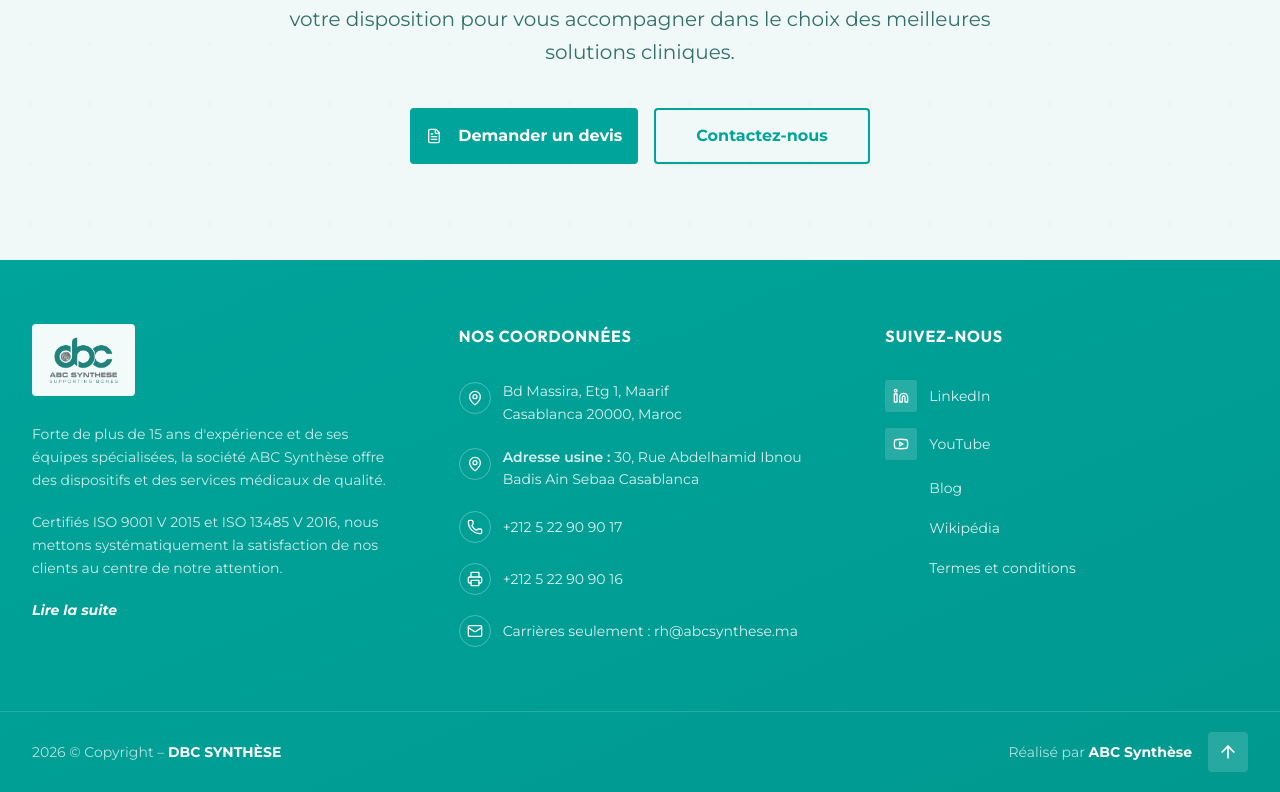
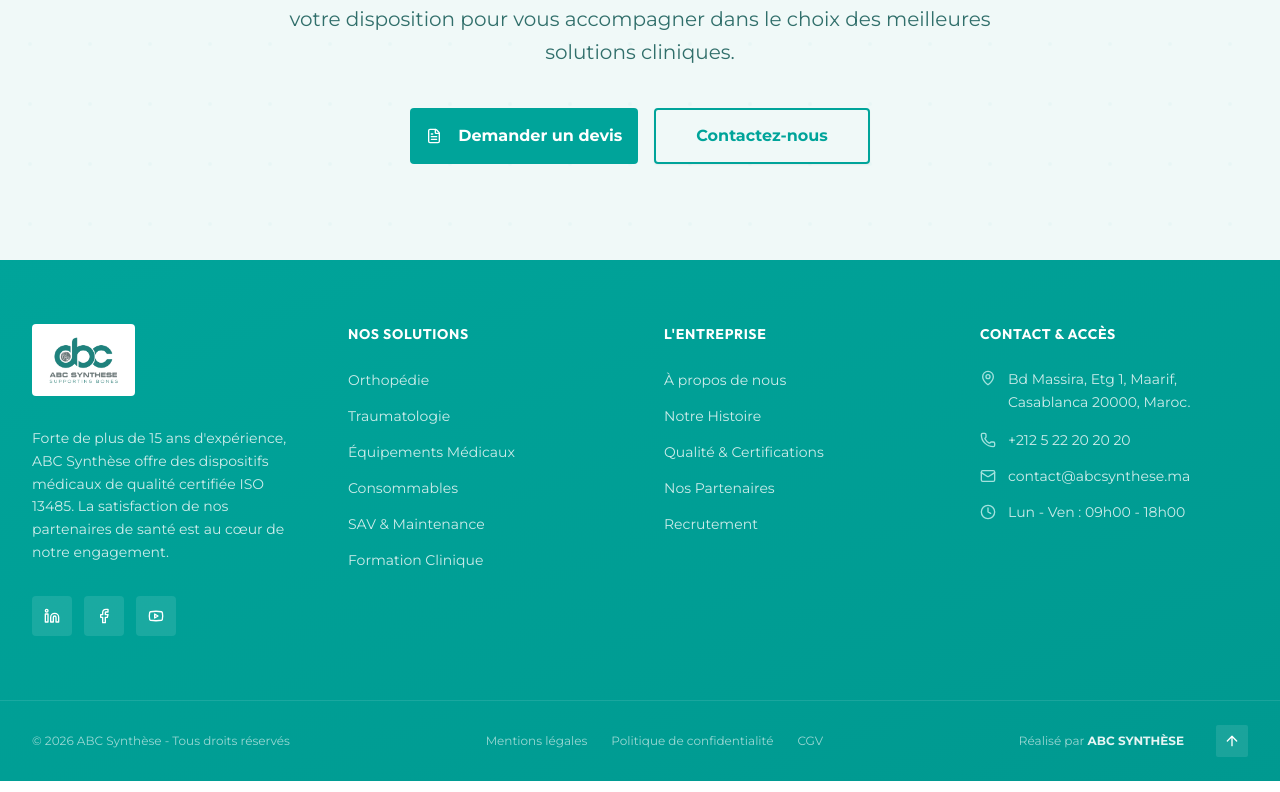
Before and after one commit to paraglow26-cell/dbc, a React (Vite) app: page / in a window 1280 px wide. Shown: the part 5343-6135 px from the top of the page. Built offline with nearby package versions, Linux system fonts and the light colour scheme; no server answers.

Commit message:
feat: update Footer layout and content to match 4-column design

```diff
--- a/src/components/layout/Footer.tsx
+++ b/src/components/layout/Footer.tsx
@@ -2,24 +2,14 @@ import { Link } from 'react-router-dom';
 import {
   MapPin,
   Phone,
-  Printer,
   Mail,
   Linkedin,
   Youtube,
+  Facebook,
+  Clock,
   ArrowUp,
 } from 'lucide-react';
 import logo from '@/assets/logo-dbc.png';
-
-const suivezNous = [
-  { name: 'LinkedIn', href: '#', icon: Linkedin },
-  { name: 'YouTube', href: '#', icon: Youtube },
-];
-
-const liens = [
-  { name: 'Blog', href: '#' },
-  { name: 'Wikipédia', href: '#' },
-  { name: 'Termes et conditions', href: '#' },
-];
 
 export default function Footer() {
   const scrollToTop = () => {
@@ -31,139 +21,139 @@ export default function Footer() {
       {/* ── MAIN FOOTER ── */}
       <div className="bg-gradient-to-br from-[#00a49a] to-[#009990]">
         <div className="max-w-7xl mx-auto px-4 sm:px-6 lg:px-8 py-16">
-          <div className="grid grid-cols-1 md:grid-cols-3 gap-12 lg:gap-16">
+          <div className="grid grid-cols-1 md:grid-cols-2 lg:grid-cols-4 gap-12">
 
-            {/* ── Column 1 : Brand ── */}
-            <div className="space-y-5">
+            {/* ── Column 1 : Brand & Social ── */}
+            <div className="space-y-6">
               <Link to="/" className="inline-block">
-                <div className="bg-white/95 rounded-lg px-4 py-3 inline-block">
+                <div className="bg-white rounded-lg px-4 py-3 inline-block">
                   <img src={logo} alt="ABC Synthèse" className="h-12 w-auto" />
                 </div>
               </Link>
               <p className="text-white/80 text-sm leading-relaxed">
-                Forte de plus de 15 ans d'expérience et de ses équipes
-                spécialisées, la société ABC Synthèse offre des dispositifs
-                et des services médicaux de qualité.
+                Forte de plus de 15 ans d'expérience, ABC Synthèse offre des dispositifs médicaux de
+                qualité certifiée ISO 13485. La satisfaction de nos partenaires de santé est au cœur de
+                notre engagement.
               </p>
-              <p className="text-white/80 text-sm leading-relaxed">
-                Certifiés ISO 9001 V 2015 et ISO 13485 V 2016, nous mettons
-                systématiquement la satisfaction de nos clients au centre de
-                notre attention.
-              </p>
-              <Link
-                to="/a-propos"
-                className="inline-block text-white font-bold text-sm italic hover:underline"
-              >
-                Lire la suite
-              </Link>
+              <div className="flex gap-3 pt-2">
+                <a href="#" className="w-10 h-10 rounded-lg bg-white/10 flex items-center justify-center hover:bg-white/20 transition-colors">
+                  <Linkedin className="w-4 h-4 text-white" />
+                </a>
+                <a href="#" className="w-10 h-10 rounded-lg bg-white/10 flex items-center justify-center hover:bg-white/20 transition-colors">
+                  <Facebook className="w-4 h-4 text-white" />
+                </a>
+                <a href="#" className="w-10 h-10 rounded-lg bg-white/10 flex items-center justify-center hover:bg-white/20 transition-colors">
+                  <Youtube className="w-4 h-4 text-white" />
+                </a>
+              </div>
             </div>
 
-            {/* ── Column 2 : Coordonnées ── */}
+            {/* ── Column 2 : Nos Solutions ── */}
             <div>
-              <h4 className="text-white font-bold text-base uppercase tracking-wider mb-8">
-                Nos Coordonnées
+              <h4 className="text-white font-bold text-sm uppercase tracking-wider mb-6">
+                Nos Solutions
               </h4>
-              <ul className="space-y-5">
+              <ul className="space-y-3">
+                {[
+                  { name: 'Orthopédie', href: '/produits?category=orthopedie' },
+                  { name: 'Traumatologie', href: '/produits?category=traumatologie' },
+                  { name: 'Équipements Médicaux', href: '/produits?category=equipements' },
+                  { name: 'Consommables', href: '/produits?category=consommables' },
+                  { name: 'SAV & Maintenance', href: '/services/maintenance' },
+                  { name: 'Formation Clinique', href: '/services/formation' },
+                ].map((item) => (
+                  <li key={item.name}>
+                    <Link to={item.href} className="text-white/80 hover:text-white transition-colors text-sm">
+                      {item.name}
+                    </Link>
+                  </li>
+                ))}
+              </ul>
+            </div>
+
+            {/* ── Column 3 : L'Entreprise ── */}
+            <div>
+              <h4 className="text-white font-bold text-sm uppercase tracking-wider mb-6">
+                L'Entreprise
+              </h4>
+              <ul className="space-y-3">
+                {[
+                  { name: 'À propos de nous', href: '/a-propos' },
+                  { name: 'Notre Histoire', href: '/a-propos' },
+                  { name: 'Qualité & Certifications', href: '/a-propos' },
+                  { name: 'Nos Partenaires', href: '/produits' },
+                  { name: 'Recrutement', href: '/contact' },
+                ].map((item) => (
+                  <li key={item.name}>
+                    <Link to={item.href} className="text-white/80 hover:text-white transition-colors text-sm">
+                      {item.name}
+                    </Link>
+                  </li>
+                ))}
+              </ul>
+            </div>
+
+            {/* ── Column 4 : Contact & Accès ── */}
+            <div>
+              <h4 className="text-white font-bold text-sm uppercase tracking-wider mb-6">
+                Contact & Accès
+              </h4>
+              <ul className="space-y-4">
                 <li className="flex items-start gap-3">
-                  <div className="w-8 h-8 rounded-full border border-white/30 flex items-center justify-center shrink-0 mt-0.5">
-                    <MapPin className="w-4 h-4 text-white" />
-                  </div>
-                  <span className="text-white/85 text-sm leading-relaxed">
-                    Bd Massira, Etg 1, Maarif<br />
-                    Casablanca 20000, Maroc
-                  </span>
-                </li>
-                <li className="flex items-start gap-3">
-                  <div className="w-8 h-8 rounded-full border border-white/30 flex items-center justify-center shrink-0 mt-0.5">
-                    <MapPin className="w-4 h-4 text-white" />
-                  </div>
-                  <span className="text-white/85 text-sm leading-relaxed">
-                    <span className="font-semibold">Adresse usine :</span> 30, Rue Abdelhamid Ibnou
-                    Badis Ain Sebaa Casablanca
+                  <MapPin className="w-4 h-4 text-[#a3e2de] mt-0.5 shrink-0" />
+                  <span className="text-white/80 text-sm leading-relaxed">
+                    Bd Massira, Etg 1, Maarif,<br />
+                    Casablanca 20000, Maroc.
                   </span>
                 </li>
                 <li className="flex items-center gap-3">
-                  <div className="w-8 h-8 rounded-full border border-white/30 flex items-center justify-center shrink-0">
-                    <Phone className="w-4 h-4 text-white" />
-                  </div>
-                  <a href="tel:+212522909017" className="text-white/85 text-sm hover:text-white transition-colors">
-                    +212 5 22 90 90 17
+                  <Phone className="w-4 h-4 text-[#a3e2de] shrink-0" />
+                  <a href="tel:+212522202020" className="text-white/80 text-sm hover:text-white transition-colors">
+                    +212 5 22 20 20 20
                   </a>
                 </li>
                 <li className="flex items-center gap-3">
-                  <div className="w-8 h-8 rounded-full border border-white/30 flex items-center justify-center shrink-0">
-                    <Printer className="w-4 h-4 text-white" />
-                  </div>
-                  <span className="text-white/85 text-sm">
-                    +212 5 22 90 90 16
-                  </span>
+                  <Mail className="w-4 h-4 text-[#a3e2de] shrink-0" />
+                  <a href="mailto:contact@abcsynthese.ma" className="text-white/80 text-sm hover:text-white transition-colors">
+                    contact@abcsynthese.ma
+                  </a>
                 </li>
                 <li className="flex items-center gap-3">
-                  <div className="w-8 h-8 rounded-full border border-white/30 flex items-center justify-center shrink-0">
-                    <Mail className="w-4 h-4 text-white" />
-                  </div>
-                  <span className="text-white/85 text-sm">
-                    Carrières seulement : <a href="mailto:rh@abcsynthese.ma" className="hover:text-white transition-colors">rh@abcsynthese.ma</a>
+                  <Clock className="w-4 h-4 text-[#a3e2de] shrink-0" />
+                  <span className="text-white/80 text-sm">
+                    Lun - Ven : 09h00 - 18h00
                   </span>
                 </li>
               </ul>
             </div>
 
-            {/* ── Column 3 : Suivez-nous ── */}
-            <div>
-              <h4 className="text-white font-bold text-base uppercase tracking-wider mb-8">
-                Suivez-nous
-              </h4>
-              <ul className="space-y-4">
-                {suivezNous.map((item) => (
-                  <li key={item.name}>
-                    <a
-                      href={item.href}
-                      target="_blank"
-                      rel="noopener noreferrer"
-                      className="flex items-center gap-3 text-white/85 hover:text-white transition-colors text-sm group"
-                    >
-                      <div className="w-8 h-8 rounded-md bg-white/15 flex items-center justify-center group-hover:bg-white/25 transition-colors">
-                        <item.icon className="w-4 h-4 text-white" />
-                      </div>
-                      {item.name}
-                    </a>
-                  </li>
-                ))}
-                {liens.map((link) => (
-                  <li key={link.name}>
-                    <Link
-                      to={link.href}
-                      className="text-white/85 hover:text-white transition-colors text-sm pl-11"
-                    >
-                      {link.name}
-                    </Link>
-                  </li>
-                ))}
-              </ul>
-            </div>
           </div>
         </div>
 
         {/* ── BOTTOM BAR ── */}
-        <div className="border-t border-white/15">
-          <div className="max-w-7xl mx-auto px-4 sm:px-6 lg:px-8 py-5">
+        <div className="border-t border-white/10">
+          <div className="max-w-7xl mx-auto px-4 sm:px-6 lg:px-8 py-6">
             <div className="flex flex-col md:flex-row justify-between items-center gap-4">
-              <p className="text-white/70 text-sm">
-                {new Date().getFullYear()} © Copyright –{' '}
-                <span className="font-bold text-white">DBC SYNTHÈSE</span>
+              <p className="text-white/60 text-xs">
+                © {new Date().getFullYear()} ABC Synthèse - Tous droits réservés
               </p>
+
+              <div className="flex gap-6 text-xs">
+                <Link to="#" className="text-white/60 hover:text-white transition-colors">Mentions légales</Link>
+                <Link to="#" className="text-white/60 hover:text-white transition-colors">Politique de confidentialité</Link>
+                <Link to="#" className="text-white/60 hover:text-white transition-colors">CGV</Link>
+              </div>
+
               <div className="flex items-center gap-4">
-                <p className="text-white/70 text-sm">
-                  Réalisé par{' '}
-                  <span className="font-bold text-white">ABC Synthèse</span>
+                <p className="text-white/60 text-xs">
+                  Réalisé par <span className="font-bold text-white/90">ABC SYNTHÈSE</span>
                 </p>
                 <button
                   onClick={scrollToTop}
-                  className="w-10 h-10 bg-white/15 hover:bg-white/25 rounded-lg flex items-center justify-center transition-colors"
+                  className="w-8 h-8 bg-white/10 hover:bg-white/20 rounded-md flex items-center justify-center transition-colors ml-4"
                   aria-label="Retour en haut"
                 >
-                  <ArrowUp className="w-5 h-5 text-white" />
+                  <ArrowUp className="w-4 h-4 text-white" />
                 </button>
               </div>
             </div>
```
